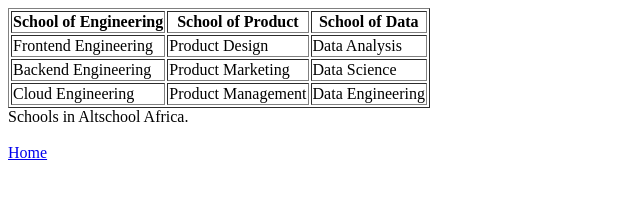
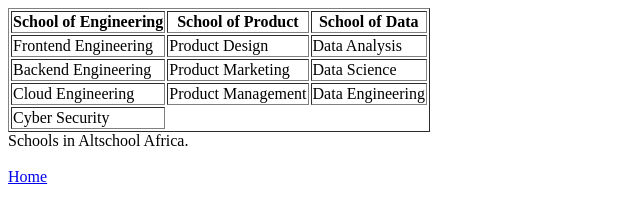
Before and after one commit to Vulcan-SWE/Altschool, a plain HTML site: page Assignment2/table.html in a window 1280 px wide. Shown: the whole page, without its empty margins (0-640 px from the left). Drawn offline with Linux system fonts and the light colour scheme.

Commit message:
updated the table.htmml file

```diff
--- a/Assignment2/table.html
+++ b/Assignment2/table.html
@@ -34,6 +34,10 @@
                 <td>Product Management</td>
                 <td>Data Engineering</td>
             </tr>
+
+            <tr>
+                <td>Cyber Security</td>
+            </tr>
         </tbody>
     </table>
 
```
